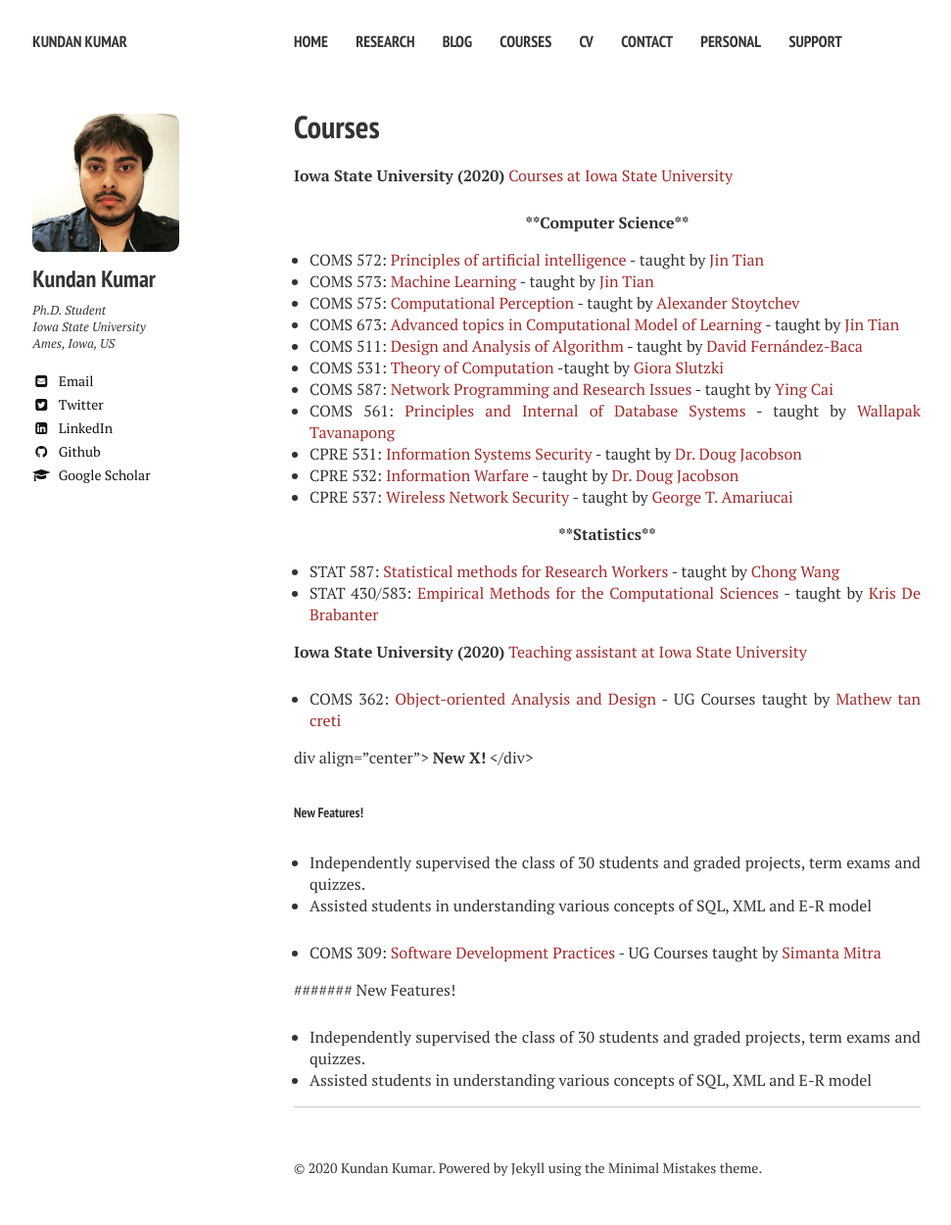
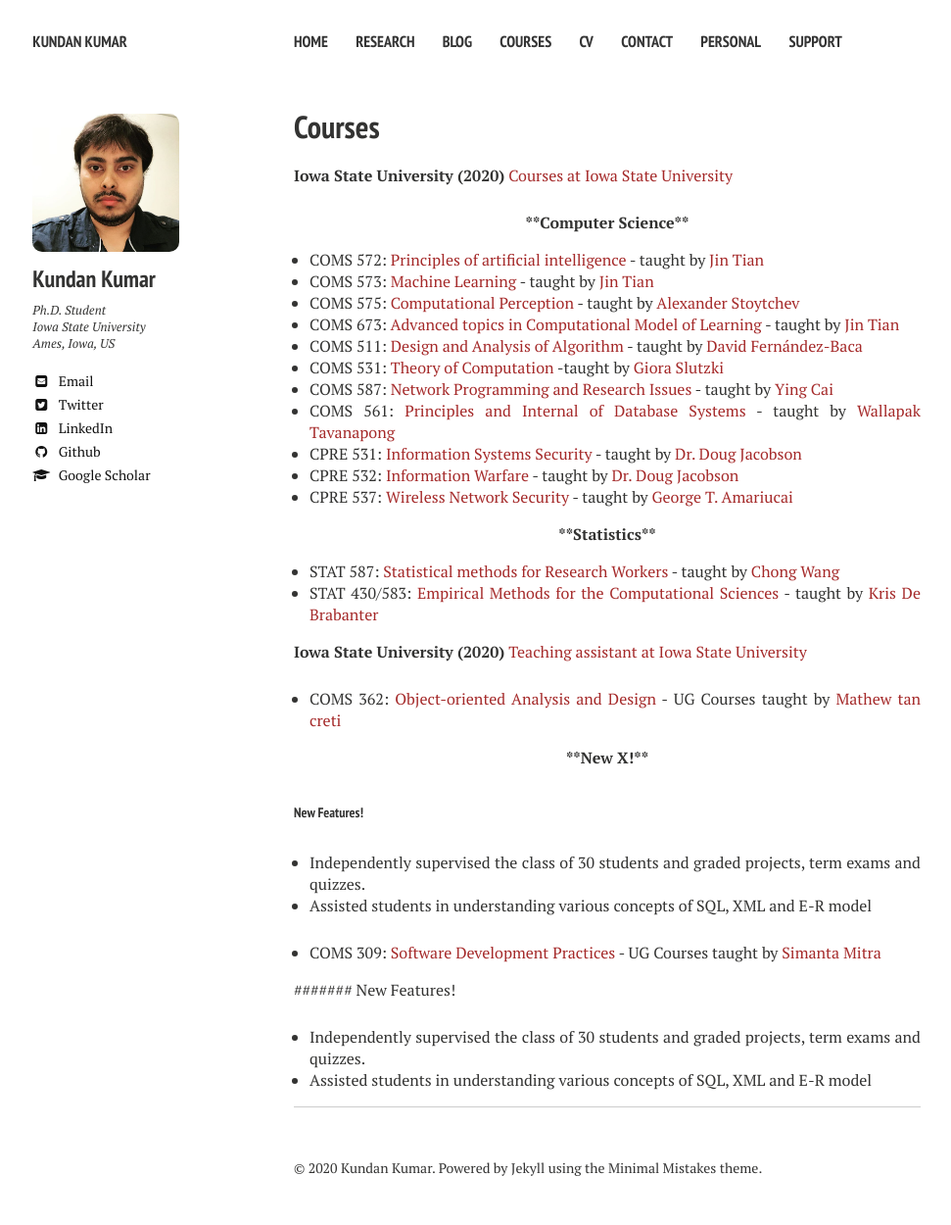
Before and after one commit to kundan7kumar/kundan7kumar.github.io, a Jekyll site: the page built from teaching/index.md, in a window 1280 px wide. Shown: the whole page at 98% size, without its empty margins (20-991 px from the left). Built offline with Jekyll 4.4.1, drawn with Linux system fonts in a browser that asks for light colours; nearby versions of some CDN libraries.

Commit message:
Update index.md

```diff
--- a/teaching/index.md
+++ b/teaching/index.md
@@ -32,7 +32,7 @@ comments: false
 
 * COMS 362: [Object-oriented Analysis and Design](https://catalog.iastate.edu/azcourses/com_s/) - UG Courses taught by [Mathew tan creti](https://www.cs.iastate.edu/people/matthew-tan-creti)
 
-div align="center">
+<div align="center">
   <b>**New X!**</b>
 </div>
 
```
